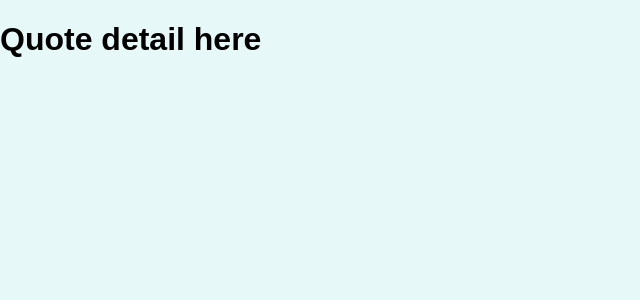
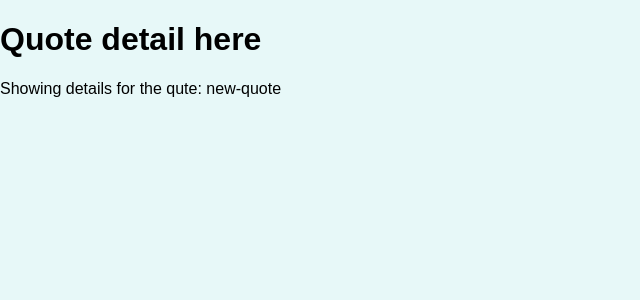
Before and after one commit to Gid-lamim/REACT-routing-practice-II, a React (Create React App) app: page /quotes/new-quote in a window 1280 px wide. Shown: the top 300 px of the page, without its empty margins (0-640 px from the left). Built offline with nearby package versions, Linux system fonts and the light colour scheme.

Commit message:
add useParams hook to the page QuoteDetails

```diff
--- a/src/pages/QuoteDetail.js
+++ b/src/pages/QuoteDetail.js
@@ -1,5 +1,17 @@
+import { Fragment } from "react";
+import { Route, useParams } from "react-router-dom";
+
 const QuoteDetail = () => {
-    return <h1>Quote detail here</h1>
+    const params = useParams();
+
+
+    return(<Fragment>
+                <h1>Quote detail here</h1>
+
+                <p>Showing details for the qute: {params.quoteId}</p>
+
+
+           </Fragment>);
 }
 
 export default QuoteDetail;
```
